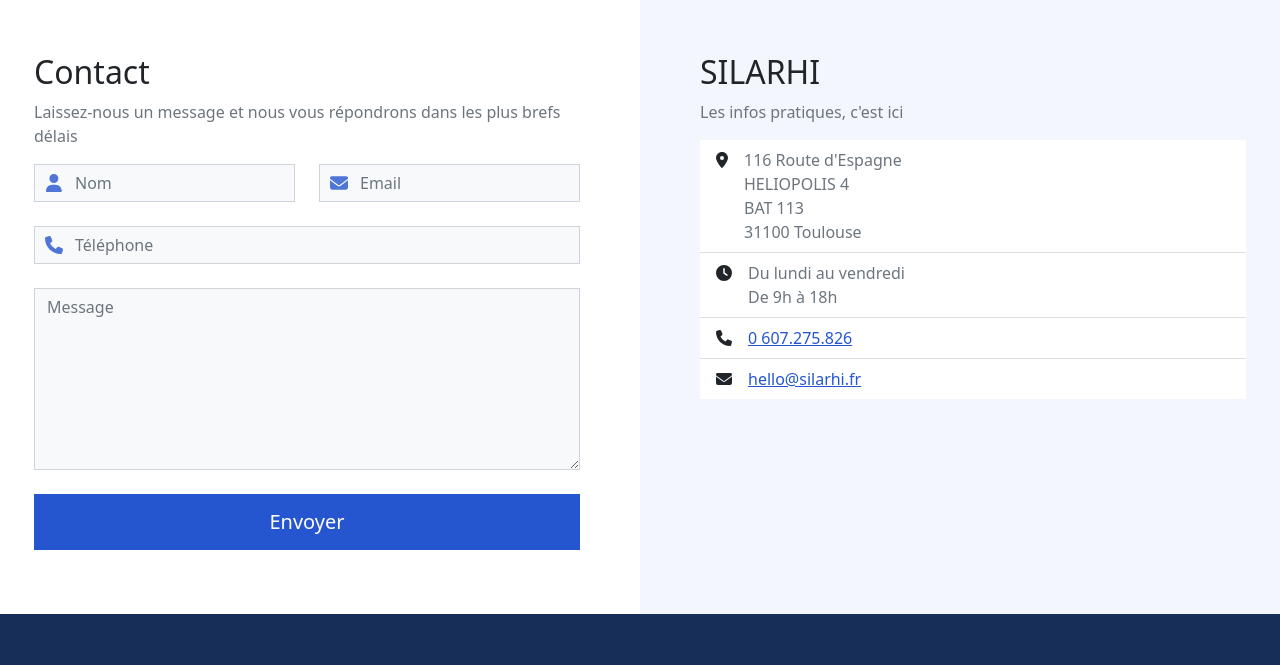
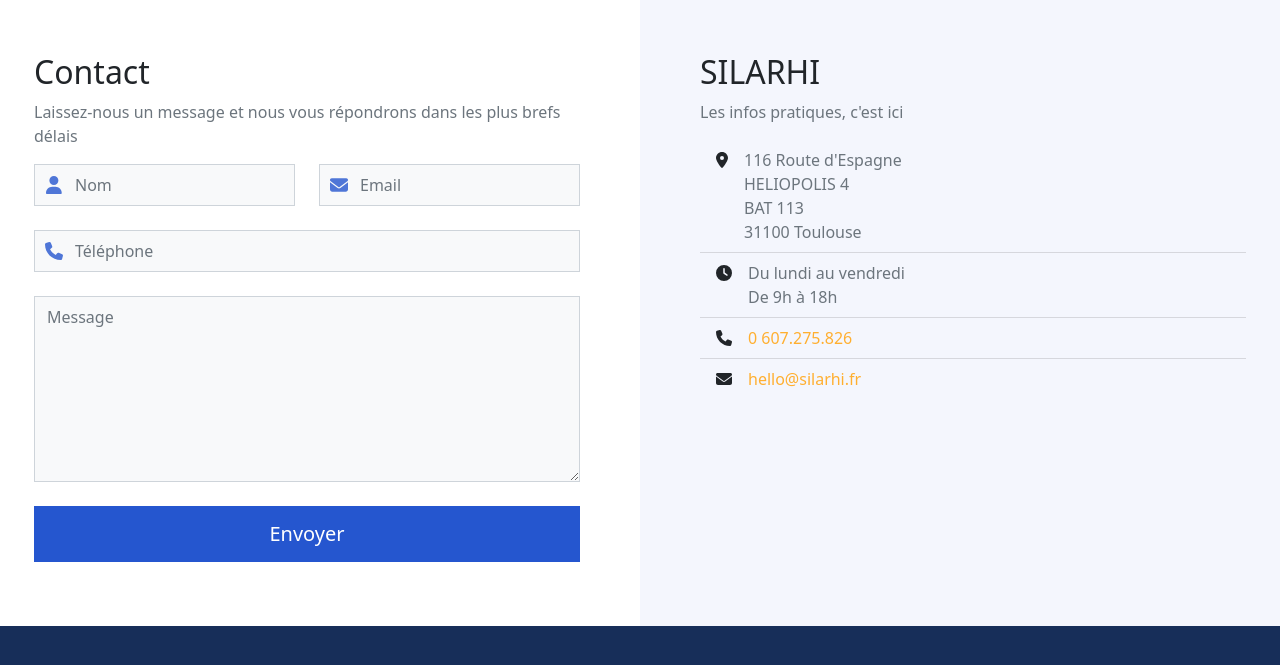
Before and after one commit to silarhi/silarhi.fr, a Next.js app: page / in a window 1280 px wide. Shown: the part 3334-3999 px from the top of the page. Built offline with nearby package versions, Linux system fonts and the light colour scheme.

Commit message:
Made some UI adjustements

```diff
--- a/styles/_variables.scss
+++ b/styles/_variables.scss
@@ -11,7 +11,11 @@ $sub-primary: #ffaf30;
 //Buttons
 $btn-padding-y-lg: 0.75rem;
 
+//Lists
+$list-group-bg: transparent;
+
 //Forms
+$input-padding-y: 0.5rem;
 $input-border-radius: 0;
 
 //Navbar
@@ -19,6 +23,11 @@ $navbar-nav-link-padding-x: 1rem;
 
 //Shadow
 $input-icon-color: $primary;
+
+//Misc
+$link-color: $sub-primary;
+$link-decoration: none;
+$link-hover-decoration: underline;
 
 //Theme colors
 @import "~bootstrap/scss/functions";
```
